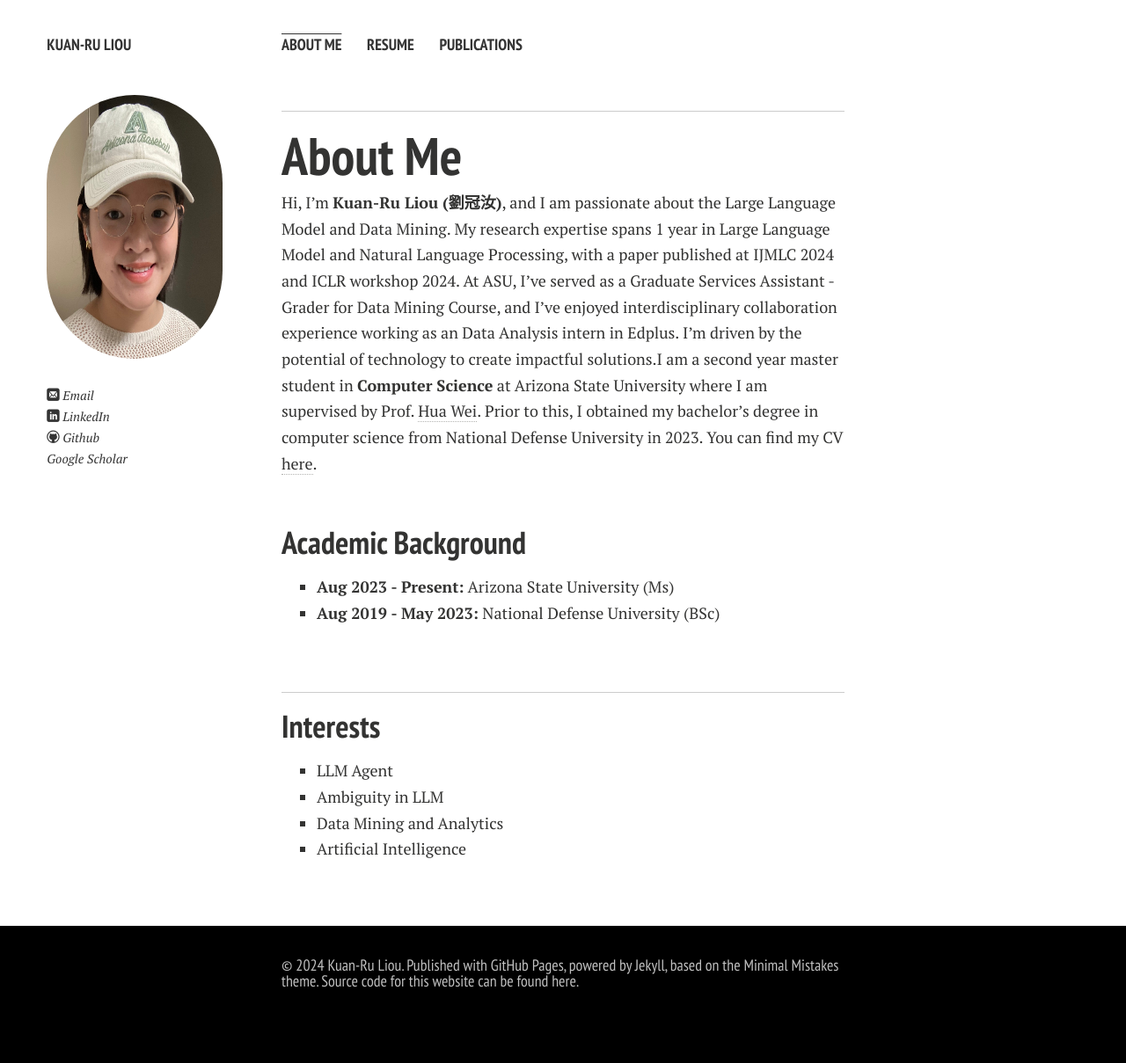
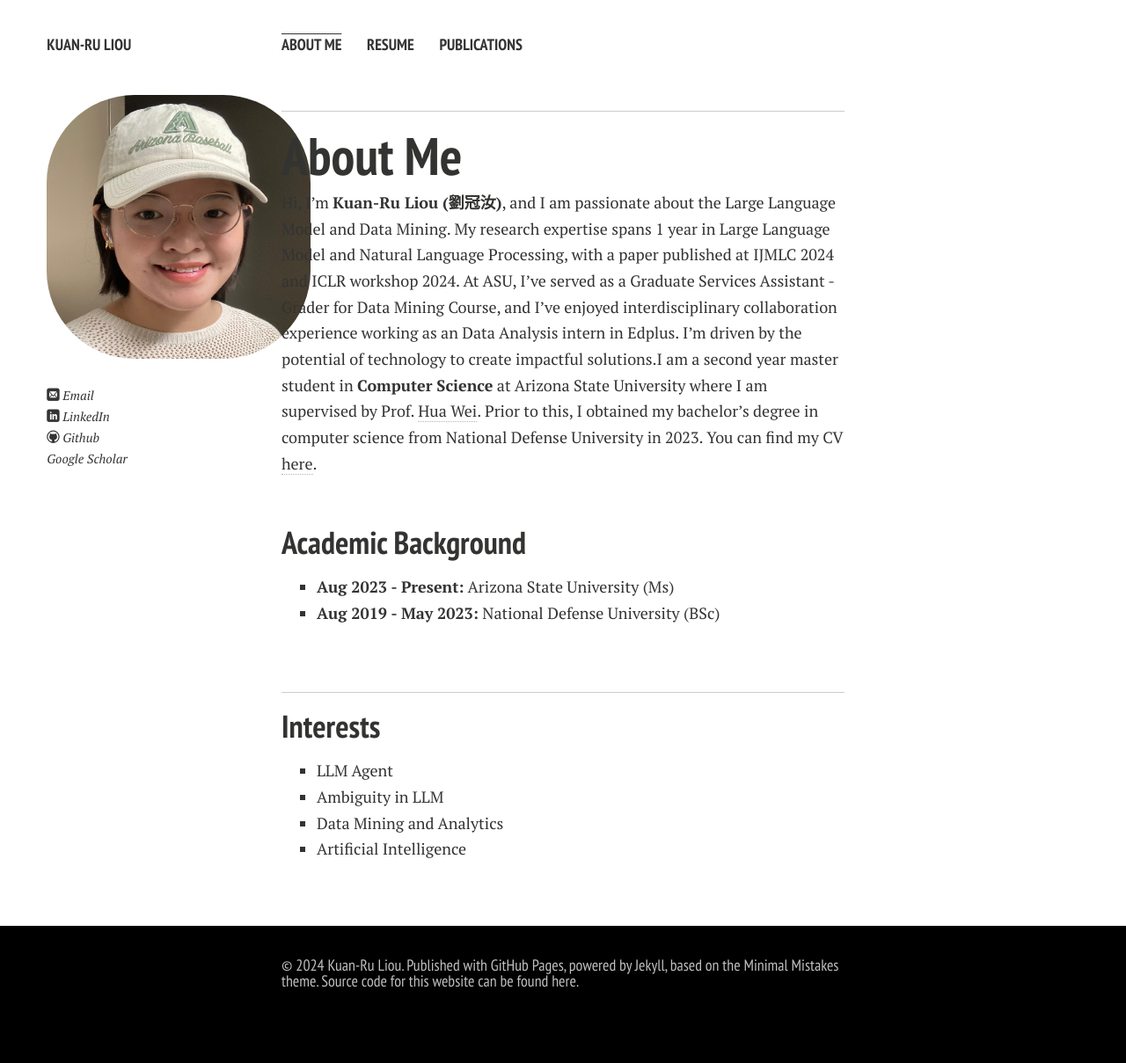
Before and after one commit to rubyliou1023/rubyliou1023.github.io, a Jekyll site: the page built from index.md, in a window 1280 px wide. Shown: the whole page at 88% size. Built offline with Jekyll 4.4.1, drawn with Linux system fonts in a browser that asks for light colours; nearby versions of some CDN libraries; comment, search, counter and statistics services are not loaded; a style sheet for code colours, icons or effects is not loaded.

Commit message:
code updated

```diff
--- a/_includes/author-bio.html
+++ b/_includes/author-bio.html
@@ -1,4 +1,4 @@
-<img src="{{ site.url }}/images/{{ site.owner.avatar }}" class="bio-photo" alt="{{ site.owner.name }} bio photo" width="200" height="300"></a>
+<img src="{{ site.url }}/images/{{ site.owner.avatar }}" class="bio-photo" alt="{{ site.owner.name }} bio photo" width="300" height="300"></a>
 
 <!-- <h4>{{ site.owner.name }}</h4> -->
 
```
